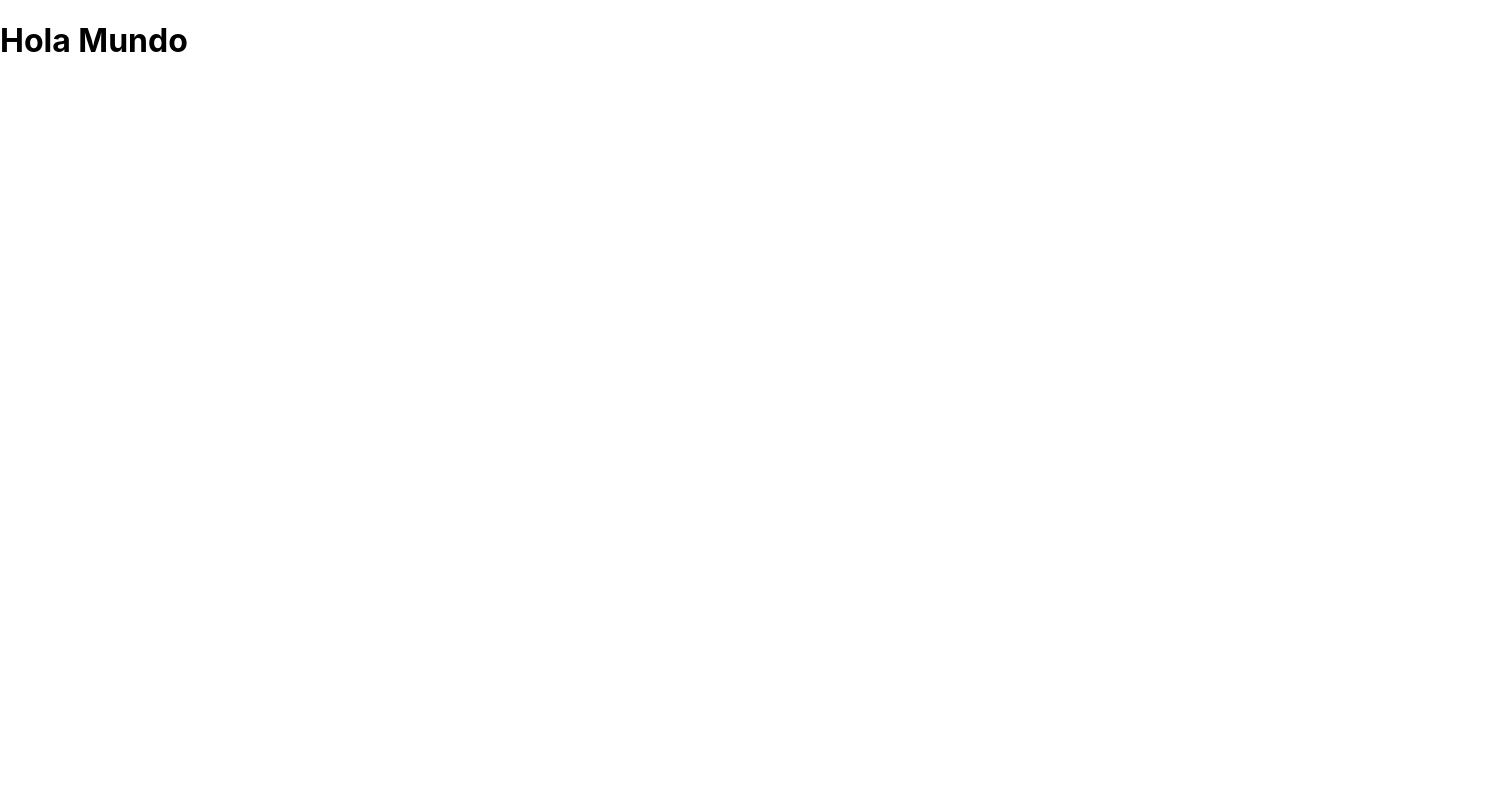
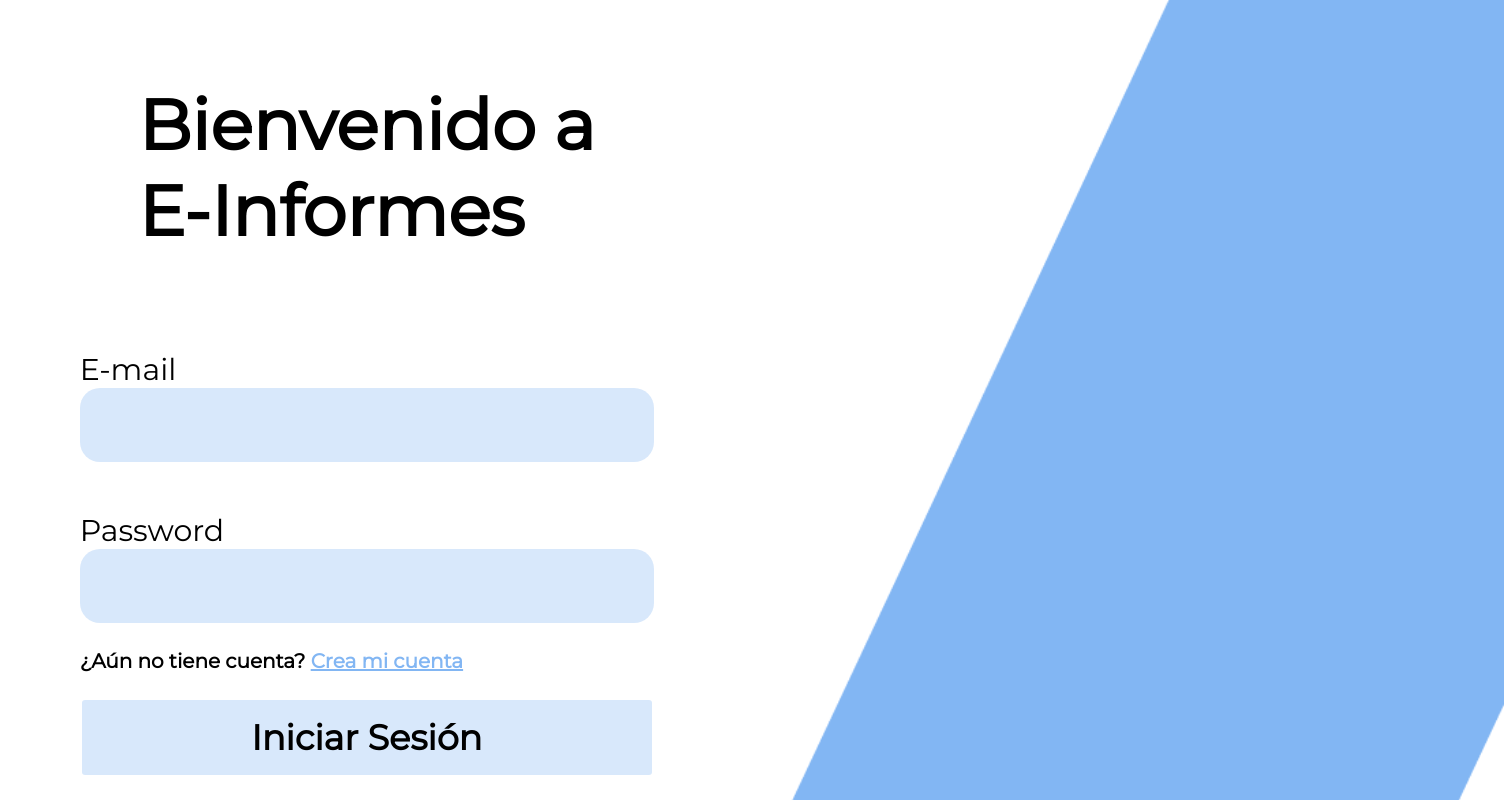
Before and after one commit to IsaiGonzalez08/einformes, a React (Create React App) app: page / in a window 1280 px wide. Shown: the top 800 px of the page, 1504 px wide, since content can reach past the window. Built offline with nearby package versions, Linux system fonts and the light colour scheme.

Commit message:
'firstVersionLogin'n'

```diff
--- a/public/index.html
+++ b/public/index.html
@@ -24,7 +24,7 @@
       work correctly both with client-side routing and a non-root public URL.
       Learn how to configure a non-root public URL by running `npm run build`.
     -->
-    <title>React App</title>
+    <title>E-Informes</title>
   </head>
   <body>
     <noscript>You need to enable JavaScript to run this app.</noscript>
--- a/src/App.jsx
+++ b/src/App.jsx
@@ -1,8 +1,10 @@
-function App() {
+import { Login } from "./views/Login";
+
+export const App = () => {
   return (
-    <div className="App">
-      <h1>Hola Mundo</h1>
-    </div>
+    <>
+      <Login></Login>
+    </>
   );
 }
 
--- /dev/null
+++ b/src/assets/styles/Login.css
@@ -0,0 +1,66 @@
+@import url('https://fonts.googleapis.com/css2?family=Montserrat&display=swap');
+
+.login{
+    display: flex;
+    justify-content: center;
+    margin-left: 23.7%;
+}
+
+.form{
+    padding-top: 35px;
+}
+
+.titulo{
+    display: flex;
+    justify-content: center;
+}
+
+.titulo h1{
+    font-size: 70px;
+    font-family: Montserrat;
+    font-weight: bolder;
+}
+
+.inputs input{
+    background-color: #82B6F350;
+    width: 570px;
+    height: 72px;
+    border-radius: 20px;
+    border: none;
+}
+
+.label{
+    font-size: 30px;
+    font-family: Montserrat;
+    padding-top: 50px;
+}
+
+.creaCuenta h4{
+    font-family: Montserrat;
+    font-size: 20px;
+}
+
+.creaCuenta a{
+    color: #82B6F3;
+}
+
+.btnInicioSesion{
+    display: flex;
+    justify-content: center;
+}
+
+.btnInicioSesion button{
+    width: 570px;
+    height: 75px;
+    background-color: #82B6F350;
+    font-family: Montserrat;
+    font-size: 35px;
+    font-weight: bold;
+    border-radius: 3px;
+    border: none;
+}
+
+.rectangulo img{
+    width: 850px;
+    height: 1081.1px;
+}
--- /dev/null
+++ b/src/views/Login.jsx
@@ -0,0 +1,37 @@
+import '../assets/styles/Login.css'
+import Rectangulo from '../assets/img/Rectangle 1.png'
+
+export const Login = () => {
+    return(
+        <>
+        <div className="login">
+            <form className="form">
+                <div className="titulo">
+                    <h1>Bienvenido a <br /> E-Informes</h1>
+                </div>
+                <div className="label">
+                    <label htmlFor="">E-mail</label>
+                </div>
+                <div className="inputs">
+                    <input type="email" />
+                </div>
+                <div className="label">
+                    <label htmlFor="">Password</label>
+                </div>
+                <div className="inputs">
+                    <input type="password" />
+                </div>
+                <div className="creaCuenta">
+                    <h4>¿Aún no tiene cuenta? <a href=''>Crea mi cuenta</a></h4>
+                </div>
+                <div className="btnInicioSesion">
+                    <button>Iniciar Sesión</button>
+                </div>
+            </form>
+            <div className="rectangulo">
+                <img src={Rectangulo}/>
+            </div>
+        </div>
+        </>
+    )
+}
```
Also changed, not shown: src/views/Home.jsx (added, +9 -0 lines), src/assets/img/Rectangle 1.png (added).
